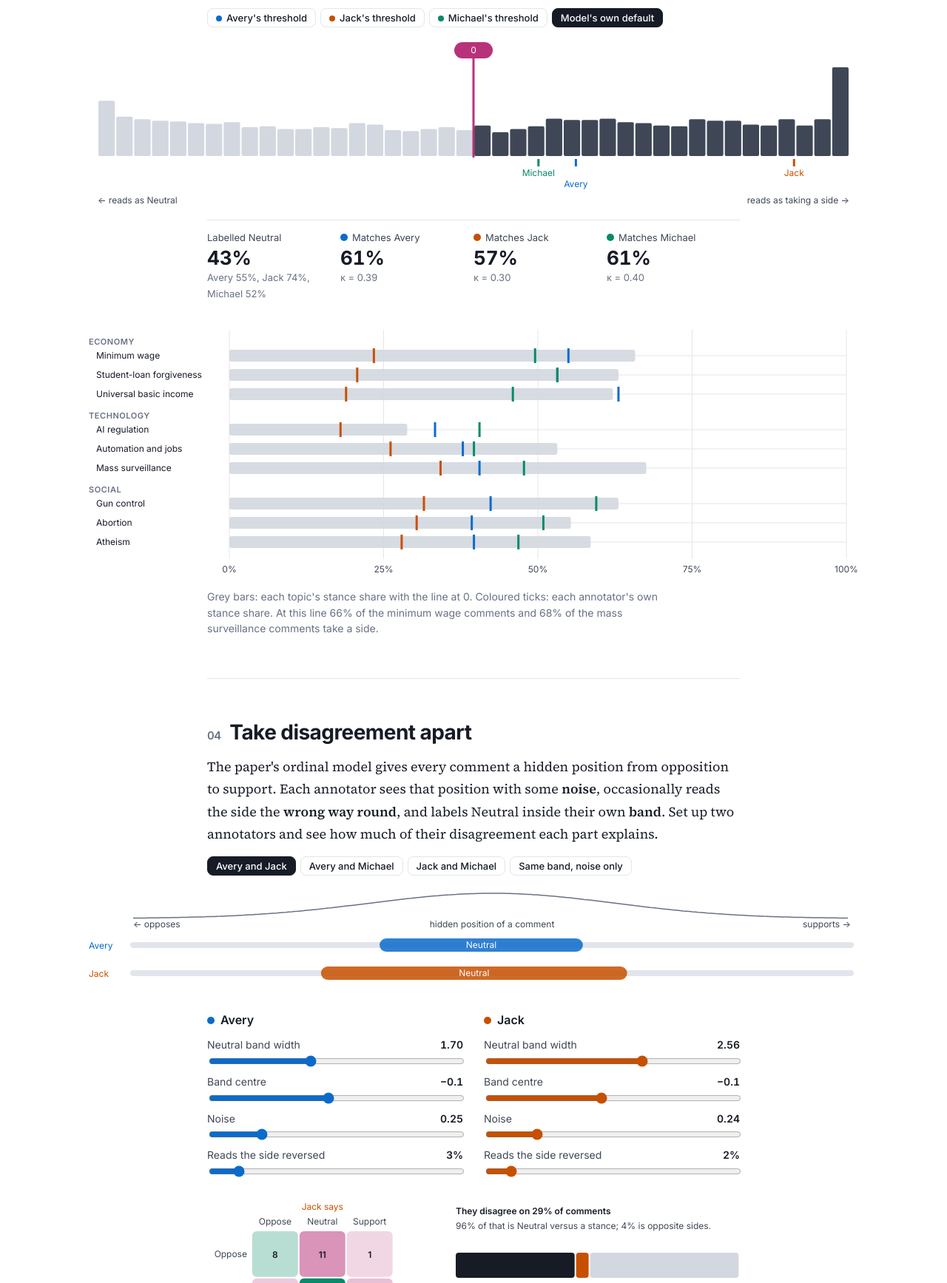
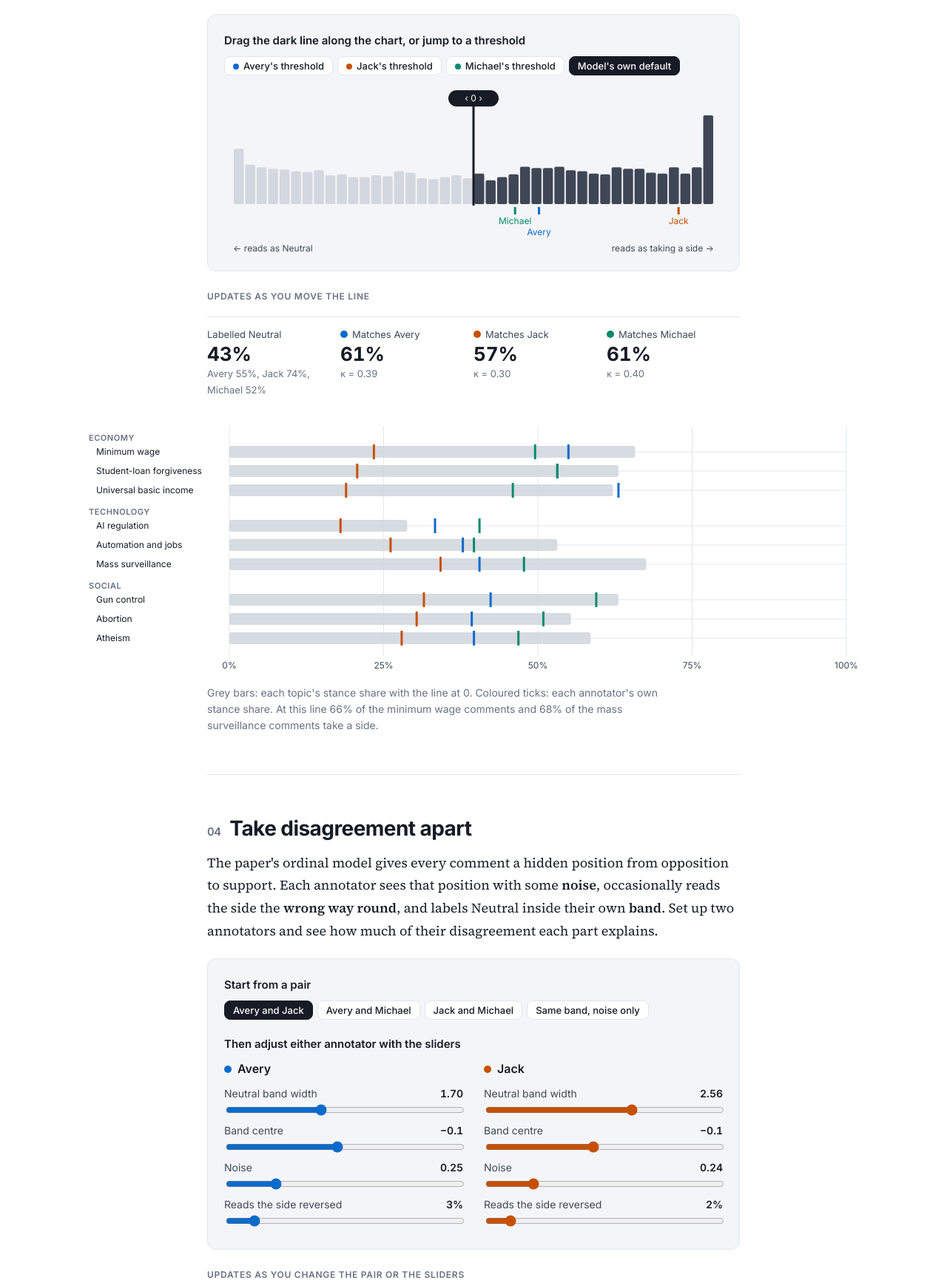
Before and after one commit to linusfoo/stance-threshold-explorer, a plain HTML site: page index.html in a window 1280 px wide. Shown: the part 3124-4859 px from the top of the page at 74% size. Drawn offline with Linux system fonts and the light colour scheme.

Commit message:
Carry the visitor's threshold into sections 3-4; mark controls vs readouts
Section 3 shows your threshold on the scale, a snap button, your Neutral rate
and topic shares; section 4 adds 'X and you' pairs with a band derived from
your threshold. Controls sit in grey panels with prompts; readouts are labelled.

Co-Authored-By: Claude Opus 5.5 <noreply@anthropic.com>

```diff
--- a/app.js
+++ b/app.js
@@ -222,6 +222,7 @@ function finishAnnotate() {
   ann.fit = fitCurve(s, y);
   $("ann-task").classList.add("hidden"); $("ann-result").classList.remove("hidden");
   renderVerdict(); drawCurves(); drawYouTopics(); if (typed.last) renderTyped(typed.last);
+  buildSnaps(); drawRuler(); buildPresets(); if (toy.names.includes("You")) { toy.y = youPar(); buildToyControls(); }
   $("ann-result").scrollIntoView({ behavior: reduced ? "auto" : "smooth", block: "start" });
 }
 function renderVerdict() {
@@ -282,6 +283,7 @@ function topicChart(fig, series, opts = {}) {   // series: [{name, color, values
   });
   return svg;
 }
+const youNeutral = () => { let v = 0; for (let i = 0; i < NC; i++) v += sig(ann.fit.k * (C.s[i] - ann.fit.tau)); return 1 - v / NC; };
 function drawYouTopics() {
   const f = ann.fit, you = D.topics.map((_, t) => { let n = 0, v = 0; for (let i = 0; i < NC; i++) if (C.t[i] === t) { n++; v += sig(f.k * (C.s[i] - f.tau)); } return v / n; });
   ann.topicShare = you;
@@ -372,14 +374,15 @@ function drawRuler() {
   const top = Math.max(...bins.map(b => b.n)), h = n => (Math.sqrt(n) / Math.sqrt(top)) * (B - T);
   pg.bars = bins.map(b => el("rect", { x: x(b.lo) + 1, width: x(b.lo + 1) - x(b.lo) - 2, y: B - h(b.n), height: h(b.n), rx: 2 }, svg));
   pg.binLo = bins.map(b => b.lo);
-  A.forEach(a => el("line", { x1: x(TAU[a]), x2: x(TAU[a]), y1: B + 4, y2: B + 14, "stroke-width": 3, style: `stroke:${COL[a]}` }, svg));
-  stackNames(svg, A.map(a => [a, TAU[a]]), x, B + 27, 15, L, R);
+  const gates = A.map(a => [a, TAU[a]]); if (ann.fit) gates.push(["You", ann.fit.tau]);
+  gates.forEach(([a, v]) => el("line", { x1: x(v), x2: x(v), y1: B + 4, y2: B + 14, "stroke-width": 3, style: `stroke:${COL[a]}` }, svg));
+  stackNames(svg, gates, x, B + 27, 15, L, R);
   txt(svg, L, H - 4, "← reads as Neutral", {}); txt(svg, R, H - 4, "reads as taking a side →", { "text-anchor": "end" });
   const g = el("g", { class: "handle", tabindex: 0, role: "slider", "aria-label": "Threshold", "aria-valuemin": SMIN, "aria-valuemax": SMAX }, svg);
   el("rect", { x: -14, y: T - 30, width: 28, height: B - T + 36, fill: "transparent" }, g);
-  el("line", { x1: 0, x2: 0, y1: T - 22, y2: B + 2, "stroke-width": 3, style: "stroke:var(--you)" }, g);
-  el("rect", { x: -26, y: T - 34, width: 52, height: 22, rx: 11, style: "fill:var(--you)" }, g);
-  pg.lab = txt(g, 0, T - 19, "", { "text-anchor": "middle", style: "fill:#fff", "font-weight": 600 });
+  el("line", { x1: 0, x2: 0, y1: T - 22, y2: B + 2, "stroke-width": 3, style: "stroke:var(--ink)" }, g);
+  el("rect", { x: -34, y: T - 34, width: 68, height: 22, rx: 11, style: "fill:var(--ink)" }, g);
+  pg.lab = txt(g, 0, T - 19, "", { "text-anchor": "middle", style: "fill:var(--paper)", "font-weight": 600 });
   pg.handle = g; pg.x = x;
   let drag = false;
   const set = ev => { const b = svg.getBoundingClientRect(); setCut(Math.round(inv(((ev.clientX - b.left) / b.width) * W) * 2) / 2); };
@@ -397,18 +400,22 @@ function setCut(v, init) {
   pg.cut = Math.max(SMIN, Math.min(SMAX, v));
   pg.handle.setAttribute("transform", `translate(${pg.x(pg.cut)},0)`);
   pg.handle.setAttribute("aria-valuenow", pg.cut); pg.handle.setAttribute("aria-valuetext", `threshold ${fmt(pg.cut)}`);
-  pg.lab.textContent = fmt(pg.cut);
+  pg.lab.textContent = `‹ ${fmt(pg.cut)} ›`;
   pg.bars.forEach((b, i) => { b.style.fill = pg.binLo[i] + 0.5 >= pg.cut ? "var(--model)" : "var(--neutral)"; });
   [...$("pg-snaps").children].forEach(b => b.classList.toggle("on", Math.abs(+b.dataset.v - pg.cut) < 0.26));
   const lab = modelLab(pg.cut), share = topicShare(lab), neu = lab.filter(l => l === "N").length / NC;
-  $("pg-stats").innerHTML = `<div class="stat"><div class="k">Labelled Neutral</div><div class="v">${pct(neu)}</div><div class="sub">${A.map(a => `${nm(a)} ${pct(1 - STANCE[a])}`).join(", ")}</div></div>` +
+  $("pg-stats").innerHTML = `<div class="stat"><div class="k">Labelled Neutral</div><div class="v">${pct(neu)}</div><div class="sub">${A.map(a => `${nm(a)} ${pct(1 - STANCE[a])}`).join(", ")}${ann.fit ? `, you about ${pct(youNeutral())}` : ""}</div></div>` +
     A.map(a => { let ok = 0; for (let i = 0; i < NC; i++) if (lab[i] === C[a][i]) ok++; return `<div class="stat"><div class="k"><span class="dot" style="display:inline-block;width:10px;height:10px;border-radius:50%;background:${COL[a]}"></span>Matches ${nm(a)}</div><div class="v">${pct(ok / NC)}</div><div class="sub">κ = ${kappa(lab, [...C[a]]).toFixed(2)}</div></div>`; }).join("");
-  topicChart($("fig-pg-topics"), A.map(a => ({ name: nm(a), color: COL[a], values: SHARE[a], shape: "tick" })), { bars: share, barColor: "var(--neutral)" });
+  const ser = A.map(a => ({ name: nm(a), color: COL[a], values: SHARE[a], shape: "tick" }));
+  if (ann.fit && ann.topicShare) ser.push({ name: "You", color: COL.You, values: ann.topicShare, shape: "diamond" });
+  topicChart($("fig-pg-topics"), ser, { bars: share, barColor: "var(--neutral)" });
   const mw = D.topics.findIndex(t => t.key === "minimum_wage"), sv = D.topics.findIndex(t => t.key === "surveillance");
-  $("pg-caption").textContent = `Grey bars: each topic's stance share with the line at ${fmt(pg.cut)}. Coloured ticks: each annotator's own stance share. At this line ${pct(share[mw])} of the minimum wage comments and ${pct(share[sv])} of the mass surveillance comments take a side.`;
+  $("pg-caption").textContent = `Grey bars: each topic's stance share with the line at ${fmt(pg.cut)}. Coloured ticks: each annotator's own stance share.${ann.fit ? " Pink diamonds: your stance share from your curve in section 1." : ""} At this line ${pct(share[mw])} of the minimum wage comments and ${pct(share[sv])} of the mass surveillance comments take a side.`;
 }
 function buildSnaps() {
-  const items = [...A.map(a => ({ v: TAU[a], label: `${nm(a)}'s threshold`, color: COL[a] })), { v: 0, label: "Model's own default" }];
+  const items = [...A.map(a => ({ v: TAU[a], label: `${nm(a)}'s threshold`, color: COL[a] }))];
+  if (ann.fit) items.push({ v: ann.fit.tau, label: "Your threshold", color: COL.You });
+  items.push({ v: 0, label: "Model's own default" });
   $("pg-snaps").innerHTML = "";
   for (const it of items) {
     const b = document.createElement("button"); b.type = "button"; b.dataset.v = it.v;
@@ -423,7 +430,18 @@ const GRID = makeGrid(D.topics.map(t => D.ordinal.topic_mean[t.key]), cnt.map(c
 const OA = D.ordinal.annotators;
 const toPar = o => ({ width: +(o.c2 - o.c1).toFixed(2), centre: +((o.c1 + o.c2) / 2).toFixed(2), noise: +o.noise.toFixed(2), pi: +o.pi.toFixed(3) });
 const PRESETS = [["A1", "A2"], ["A1", "A3"], ["A2", "A3"]];
-const toy = { names: ["A1", "A2"], x: toPar(OA.A1), y: toPar(OA.A2) };
+const toy = { names: ["A1", "A2"], x: toPar(OA.A1), y: toPar(OA.A2), preset: "A1-A2" };
+// The visitor has a threshold and sharpness on the stance-strength score, not ordinal-model parameters. Band width: the straight
+// line through A1-A3's (threshold, band width) pairs. Centre and side-reversal rate: A1-A3's average, since 10-40 labels cannot
+// estimate them. Noise: A1-A3's average, scaled by how much flatter or sharper the visitor's curve is than theirs.
+const mean = xs => xs.reduce((s, v) => s + v, 0) / xs.length;
+function youPar() {
+  const ws = A.map(a => OA[a].c2 - OA[a].c1), ts = A.map(a => TAU[a]), mt = mean(ts), mw = mean(ws);
+  const slope = A.reduce((s, _, i) => s + (ts[i] - mt) * (ws[i] - mw), 0) / A.reduce((s, _, i) => s + (ts[i] - mt) ** 2, 0);
+  const clamp = (v, lo, hi) => Math.min(hi, Math.max(lo, v)), mb = mean(A.map(a => D.curves[a].b));
+  return { width: +clamp(mw + slope * (ann.fit.tau - mt), 0.2, 4).toFixed(2), centre: +mean(A.map(a => (OA[a].c1 + OA[a].c2) / 2)).toFixed(2),
+    noise: +clamp(mean(A.map(a => OA[a].noise)) * mb / ann.fit.k, 0.05, 1.2).toFixed(2), pi: +mean(A.map(a => OA[a].pi)).toFixed(3) };
+}
 const SL = [["width", "Neutral band width", 0.2, 4, 0.05, v => v.toFixed(2)], ["centre", "Band centre", -1.5, 1.5, 0.05, v => fmt(v)],
   ["noise", "Noise", 0.02, 1.2, 0.01, v => v.toFixed(2)], ["pi", "Reads the side reversed", 0, 0.3, 0.005, v => pct(v)]];
 function buildToyControls() {
@@ -486,11 +504,14 @@ function renderToy() {
 }
 function buildPresets() {
   const items = PRESETS.map(([a, b]) => ({ value: `${a}-${b}`, label: `${nm(a)} and ${nm(b)}` })).concat([{ value: "same", label: "Same band, noise only" }]);
-  radio($("toy-presets"), items, "A1-A2", v => {
+  if (ann.fit) items.push(...A.map(a => ({ value: `${a}-You`, label: `${nm(a)} and you` })));
+  radio($("toy-presets"), items, toy.preset, v => {
+    toy.preset = v;
     if (v === "same") { toy.names = ["A1", "A3"]; toy.x = toPar(OA.A1); toy.y = { ...toPar(OA.A1) }; }
-    else { const [a, b] = v.split("-"); toy.names = [a, b]; toy.x = toPar(OA[a]); toy.y = toPar(OA[b]); }
+    else { const [a, b] = v.split("-"); toy.names = [a, b]; toy.x = toPar(OA[a]); toy.y = b === "You" ? youPar() : toPar(OA[b]); }
     buildToyControls();
   });
+  $("toy-you").classList.toggle("hidden", !ann.fit);
 }
 
 /* ---------------- boot ---------------- */
--- a/index.html
+++ b/index.html
@@ -8,7 +8,7 @@
 <link rel="preconnect" href="https://fonts.googleapis.com">
 <link rel="preconnect" href="https://fonts.gstatic.com" crossorigin>
 <link rel="stylesheet" href="https://fonts.googleapis.com/css2?family=Inter:wght@400;500;600;700&family=Source+Serif+4:ital,opsz,wght@0,8..60,400;0,8..60,600;1,8..60,400&display=swap">
-<link rel="stylesheet" href="style.css?v=6">
+<link rel="stylesheet" href="style.css?v=7">
 </head>
 <body>
 <header class="hero" id="top">
@@ -84,6 +84,7 @@
     <p>Applying your curve to the 1,000 annotated comments gives each topic's <b>stance share</b>, the share of comments that take a side.</p>
     <figure class="fig wide" id="fig-you-topics" aria-label="Stance share per topic for each annotator and you"></figure>
     <p class="caption">Avery, Jack and Michael from their own labels, you from your fitted curve. The paper's corpus estimates come from 4,500 further comments, labelled by models trained on each annotator and bias-corrected, so they differ somewhat.</p>
+    <p class="hint">Your threshold now also appears in sections 2, 3 and 4.</p>
     <button class="btn quiet" id="ann-again">Label a new set</button>
   </div>
 </section>
@@ -111,8 +112,12 @@
 <section id="playground">
   <h2><span class="n">3</span>Move the threshold</h2>
   <p>Here the language model does the labelling. Drag the line: comments to its right become a stance, on the side the model reads, and the rest become Neutral. See how opinionated each debate looks and how closely this one labeller matches each person.</p>
-  <div class="seg small" id="pg-snaps" role="group" aria-label="Move the line to"></div>
-  <figure class="fig wide" id="fig-ruler" aria-label="Comments by stance-strength score with a draggable threshold"></figure>
+  <div class="work">
+    <p class="ask">Drag the dark line along the chart, or jump to a threshold</p>
+    <div class="seg small" id="pg-snaps" role="group" aria-label="Move the line to"></div>
+    <figure class="fig" id="fig-ruler" aria-label="Comments by stance-strength score with a draggable threshold"></figure>
+  </div>
+  <p class="out-label">Updates as you move the line</p>
   <div class="stats" id="pg-stats"></div>
   <figure class="fig wide" id="fig-pg-topics" aria-label="Stance share per topic at the chosen threshold"></figure>
   <p class="caption" id="pg-caption"></p>
@@ -121,12 +126,18 @@
 <section id="toy">
   <h2><span class="n">4</span>Take disagreement apart</h2>
   <p>The paper's ordinal model gives every comment a hidden position from opposition to support. Each annotator sees that position with some <b>noise</b>, occasionally reads the side the <b>wrong way round</b>, and labels Neutral inside their own <b>band</b>. Set up two annotators and see how much of their disagreement each part explains.</p>
-  <div class="seg small" id="toy-presets" role="group" aria-label="Load the fitted pair"></div>
+  <div class="work">
+    <p class="ask">Start from a pair</p>
+    <div class="seg small" id="toy-presets" role="group" aria-label="Load the fitted pair"></div>
+  <p class="hint hidden" id="toy-you">Your band width comes from your threshold in section 1, read off the line through the three annotators' thresholds and bands. Your noise follows how sharp your curve is. Your band centre and side-reversal rate are set to the three annotators' average, because 10 to 40 labels cannot pin them down.</p>
+    <p class="ask toy-ask">Then adjust either annotator with the sliders</p>
+    <div class="toy-grid">
+      <div class="toy-controls" id="toy-x"></div>
+      <div class="toy-controls" id="toy-y"></div>
+    </div>
+  </div>
+  <p class="out-label">Updates as you change the pair or the sliders</p>
   <figure class="fig wide" id="fig-toy-bands" aria-label="The two annotators' Neutral bands on the hidden scale"></figure>
-  <div class="toy-grid">
-    <div class="toy-controls" id="toy-x"></div>
-    <div class="toy-controls" id="toy-y"></div>
-  </div>
   <div class="toy-out">
     <figure class="fig" id="fig-toy-table" aria-label="Expected labels for 100 comments"></figure>
     <figure class="fig" id="fig-toy-split" aria-label="Disagreement split by cause"></figure>
@@ -171,6 +182,6 @@
 </main>
 <footer class="foot"><p>Companion to <i>Who Gets to Call It Neutral? Modeling Annotator Variation in Reddit Stance Labeling</i>, WebSci 2027 (anonymous submission). Avery, Jack and Michael are made-up names.</p><a href="#top">Back to top ↑</a></footer>
 <div class="tip hidden" id="tip" role="tooltip"></div>
-<script type="module" src="app.js?v=5"></script>
+<script type="module" src="app.js?v=6"></script>
 </body>
 </html>
--- a/style.css
+++ b/style.css
@@ -143,6 +143,10 @@ p { margin: 0 0 14px; }
 /* the working area of a step */
 .work { background: var(--wash); border: 1px solid var(--rule); border-radius: 12px; padding: 22px; margin: 22px 0 6px; }
 .ask { display: block; font-size: 15px; font-weight: 600; margin: 0 0 8px; }
+.toy-ask { margin-top: 20px; }
+.work .toy-grid { margin-top: 6px; }
+.out-label { font: 600 12px/1.4 var(--display); letter-spacing: .06em; text-transform: uppercase; color: var(--muted); margin: 26px 0 0; }
+@media (max-width: 640px) { .work { padding: 16px 14px; } }
 .btn { font-size: 15px; font-weight: 600; border: 1px solid var(--ink); background: var(--surface); color: var(--ink); border-radius: 8px; padding: 9px 18px; cursor: pointer; }
 .btn.go { background: var(--ink); color: var(--paper); margin-top: 12px; }
 .btn.go:hover { background: color-mix(in srgb, var(--ink) 85%, var(--a1)); }
```
